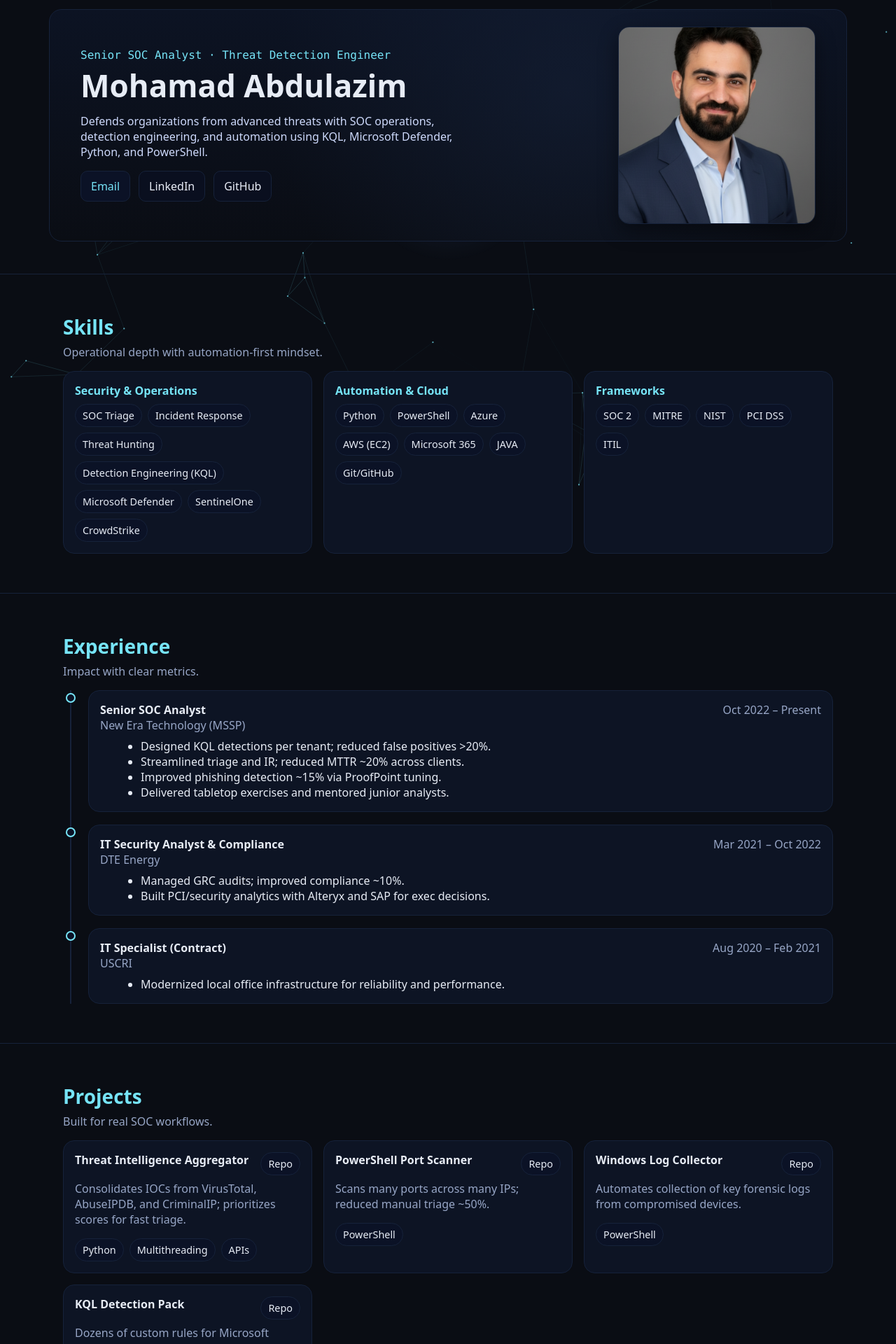
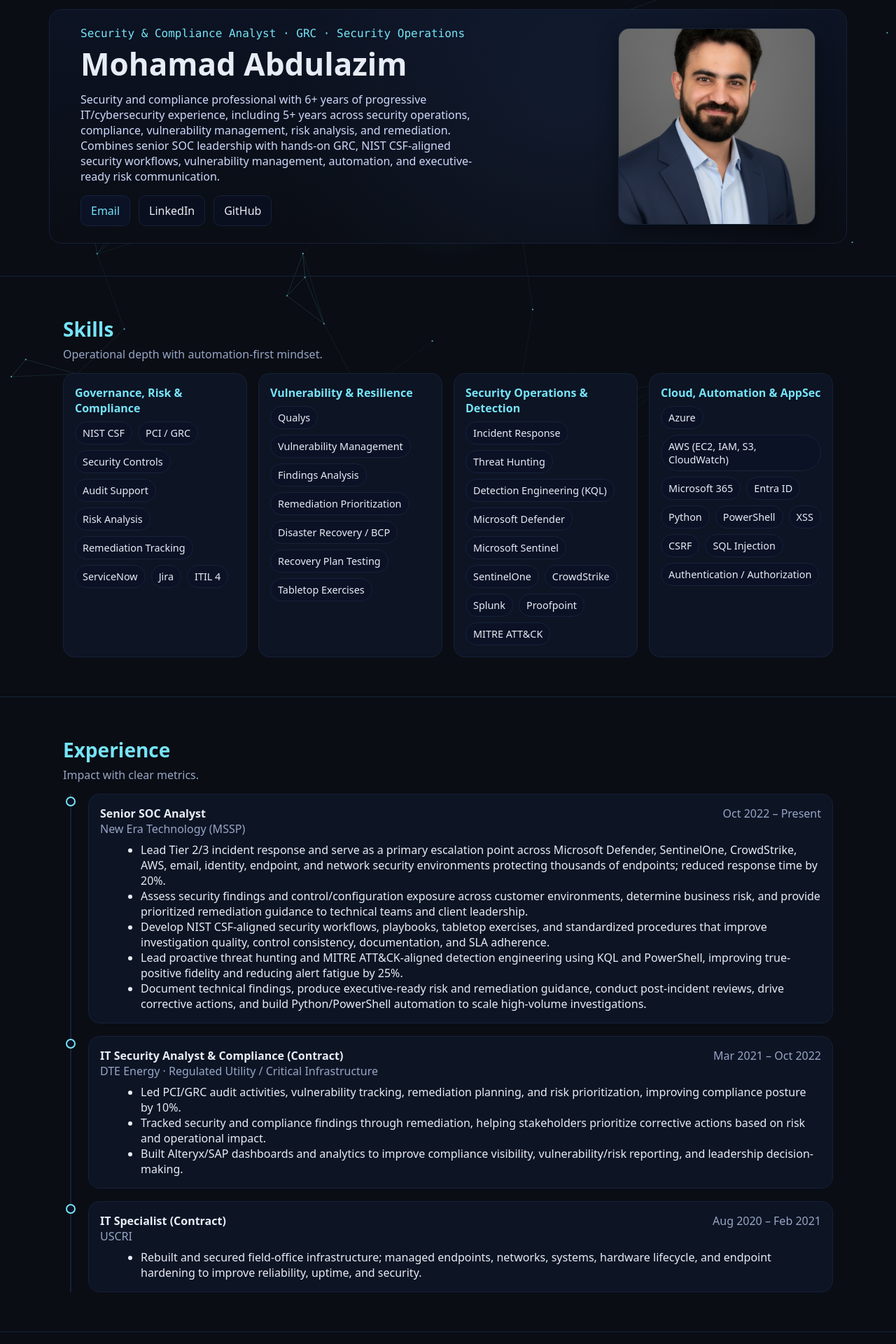
Before and after one commit to mohamad-x/mohamad-x.github.io, a React (Vite) app: page / in a window 1280 px wide. Shown: the part 80-2000 px from the top of the page at 70% size. Built offline with nearby package versions, Linux system fonts and the light colour scheme.

Commit message:
Update portfolio for security compliance and GRC positioning

```diff
--- a/src/data.js
+++ b/src/data.js
@@ -1,50 +1,58 @@
 export const DATA = {
   name: "Mohamad Abdulazim",
-  title: "Senior SOC Analyst · Threat Detection Engineer",
-  blurb: "Defends organizations from advanced threats with SOC operations, detection engineering, and automation using KQL, Microsoft Defender, Python, and PowerShell.",
+  title: "Security & Compliance Analyst · GRC · Security Operations",
+  blurb: "Security and compliance professional with 6+ years of progressive IT/cybersecurity experience, including 5+ years across security operations, compliance, vulnerability management, risk analysis, and remediation. Combines senior SOC leadership with hands-on GRC, NIST CSF-aligned security workflows, vulnerability management, automation, and executive-ready risk communication.",
 
   links: {
     email: "abdulazim.mohamad20@gmail.com",
     phone: "+1 (248) 918-6626",
     github: "https://github.com/mohamad-x",
-    linkedin: "https://www.linkedin.com/in/mohamad-abdulazim-651a85199/"
+    linkedin: "https://www.linkedin.com/in/mohamad-abdulazim-651a85199/",
+    resume: "/resume.pdf"
   },
 
   skills: [
-    { group: "Security & Operations", items: ["SOC Triage","Incident Response","Threat Hunting","Detection Engineering (KQL)","Microsoft Defender","SentinelOne","CrowdStrike"] },
-    { group: "Automation & Cloud", items: ["Python","PowerShell","Azure","AWS (EC2)","Microsoft 365","JAVA","Git/GitHub"] },
-    { group: "Frameworks", items: ["SOC 2","MITRE","NIST","PCI DSS","ITIL"] }
+    { group: "Governance, Risk & Compliance", items: ["NIST CSF","PCI / GRC","Security Controls","Audit Support","Risk Analysis","Remediation Tracking","ServiceNow","Jira","ITIL 4"] },
+    { group: "Vulnerability & Resilience", items: ["Qualys","Vulnerability Management","Findings Analysis","Remediation Prioritization","Disaster Recovery / BCP","Recovery Plan Testing","Tabletop Exercises"] },
+    { group: "Security Operations & Detection", items: ["Incident Response","Threat Hunting","Detection Engineering (KQL)","Microsoft Defender","Microsoft Sentinel","SentinelOne","CrowdStrike","Splunk","Proofpoint","MITRE ATT&CK"] },
+    { group: "Cloud, Automation & AppSec", items: ["Azure","AWS (EC2, IAM, S3, CloudWatch)","Microsoft 365","Entra ID","Python","PowerShell","XSS","CSRF","SQL Injection","Authentication / Authorization"] }
   ],
+
   jobs: [
     { role: "Senior SOC Analyst", company: "New Era Technology (MSSP)", dates: "Oct 2022 – Present", bullets: [
-      "Designed KQL detections per tenant; reduced false positives >20%.",
-      "Streamlined triage and IR; reduced MTTR ~20% across clients.",
-      "Improved phishing detection ~15% via ProofPoint tuning.",
-      "Delivered tabletop exercises and mentored junior analysts."
+      "Lead Tier 2/3 incident response and serve as a primary escalation point across Microsoft Defender, SentinelOne, CrowdStrike, AWS, email, identity, endpoint, and network security environments protecting thousands of endpoints; reduced response time by 20%.",
+      "Assess security findings and control/configuration exposure across customer environments, determine business risk, and provide prioritized remediation guidance to technical teams and client leadership.",
+      "Develop NIST CSF-aligned security workflows, playbooks, tabletop exercises, and standardized procedures that improve investigation quality, control consistency, documentation, and SLA adherence.",
+      "Lead proactive threat hunting and MITRE ATT&CK-aligned detection engineering using KQL and PowerShell, improving true-positive fidelity and reducing alert fatigue by 25%.",
+      "Document technical findings, produce executive-ready risk and remediation guidance, conduct post-incident reviews, drive corrective actions, and build Python/PowerShell automation to scale high-volume investigations."
     ]},
-    { role: "IT Security Analyst & Compliance", company: "DTE Energy", dates: "Mar 2021 – Oct 2022", bullets: [
-      "Managed GRC audits; improved compliance ~10%.",
-      "Built PCI/security analytics with Alteryx and SAP for exec decisions."
+    { role: "IT Security Analyst & Compliance (Contract)", company: "DTE Energy · Regulated Utility / Critical Infrastructure", dates: "Mar 2021 – Oct 2022", bullets: [
+      "Led PCI/GRC audit activities, vulnerability tracking, remediation planning, and risk prioritization, improving compliance posture by 10%.",
+      "Tracked security and compliance findings through remediation, helping stakeholders prioritize corrective actions based on risk and operational impact.",
+      "Built Alteryx/SAP dashboards and analytics to improve compliance visibility, vulnerability/risk reporting, and leadership decision-making."
     ]},
     { role: "IT Specialist (Contract)", company: "USCRI", dates: "Aug 2020 – Feb 2021", bullets: [
-      "Modernized local office infrastructure for reliability and performance."
+      "Rebuilt and secured field-office infrastructure; managed endpoints, networks, systems, hardware lifecycle, and endpoint hardening to improve reliability, uptime, and security."
     ]}
   ],
+
   projects: [
-    { title:"Threat Intelligence Aggregator", desc:"Consolidates IOCs from VirusTotal, AbuseIPDB, and CriminalIP; prioritizes scores for fast triage.", stack:["Python","Multithreading","APIs"], link:"https://github.com/mohamad-x" },
-    { title:"PowerShell Port Scanner", desc:"Scans many ports across many IPs; reduced manual triage ~50%.", stack:["PowerShell"], link:"https://github.com/mohamad-x" },
-    { title:"Windows Log Collector", desc:"Automates collection of key forensic logs from compromised devices.", stack:["PowerShell"], link:"https://github.com/mohamad-x" },
-    { title:"KQL Detection Pack", desc:"Dozens of custom rules for Microsoft Defender and Sentinel.", stack:["KQL","Defender","Sentinel"], link:"https://github.com/mohamad-x" }
+    { title:"Threat Intelligence Scanner", desc:"Built a custom IOC enrichment and risk-analysis tool integrating VirusTotal, AbuseIPDB, and CriminalIP to accelerate investigations and contextualize suspicious indicators.", stack:["Python","APIs","IOC Enrichment","Risk Analysis"], link:"https://github.com/mohamad-x" },
+    { title:"AI-Enabled Threat Detection Capstone", desc:"Graduate cybersecurity capstone focused on AI-assisted threat detection and security monitoring.", stack:["Cybersecurity","AI","Threat Detection"], link:"https://github.com/mohamad-x" },
+    { title:"KQL Detection Engineering Pack", desc:"Created and deployed custom KQL detections in Microsoft Defender and Sentinel to strengthen proactive threat hunting and security-monitoring coverage.", stack:["KQL","Microsoft Defender","Microsoft Sentinel","MITRE ATT&CK"], link:"https://github.com/mohamad-x" },
+    { title:"PowerShell Port Scanner", desc:"Automates multi-port scanning across multiple IP addresses to accelerate network triage and investigation workflows.", stack:["PowerShell","Network Security","Automation"], link:"https://github.com/mohamad-x" },
+    { title:"Windows Log Collector", desc:"Automates collection of key forensic and security logs from Windows endpoints to support incident response and evidence gathering.", stack:["PowerShell","Windows","Incident Response"], link:"https://github.com/mohamad-x" }
   ],
+
   education: [
     { degree: "MBA", school: "Western Governors University", detail: "Dec 2025", logo: "wgu" },
-    { degree: "M.S. Cybersecurity & IA", school: "Western Governors University", detail: "Jun 2024", logo: "wgu" },
+    { degree: "M.S. Cybersecurity & Information Assurance", school: "Western Governors University", detail: "Jun 2024", logo: "wgu" },
     { degree: "B.S. Software Engineering", school: "Western Governors University", detail: "Dec 2022", logo: "wgu" }
   ],
 
   certs: [
-    { vendor: "Microsoft", items: ["Cybersecurity Architect","Security Operations Analyst","Network Engineer"] },
-    { vendor: "AWS", items: ["Solutions Architect"] },
+    { vendor: "Microsoft", items: ["Information Security Administrator (SC-401)","Cybersecurity Architect","Security Operations Analyst","Azure Network Engineer"] },
+    { vendor: "AWS", items: ["Certified Solutions Architect – Associate"] },
     { vendor: "CompTIA", items: ["PenTest+","CySA+","Linux+","Security+","Project+","A+"] },
     { vendor: "ITIL", items: ["ITIL 4 Foundation"] }
   ]
```
